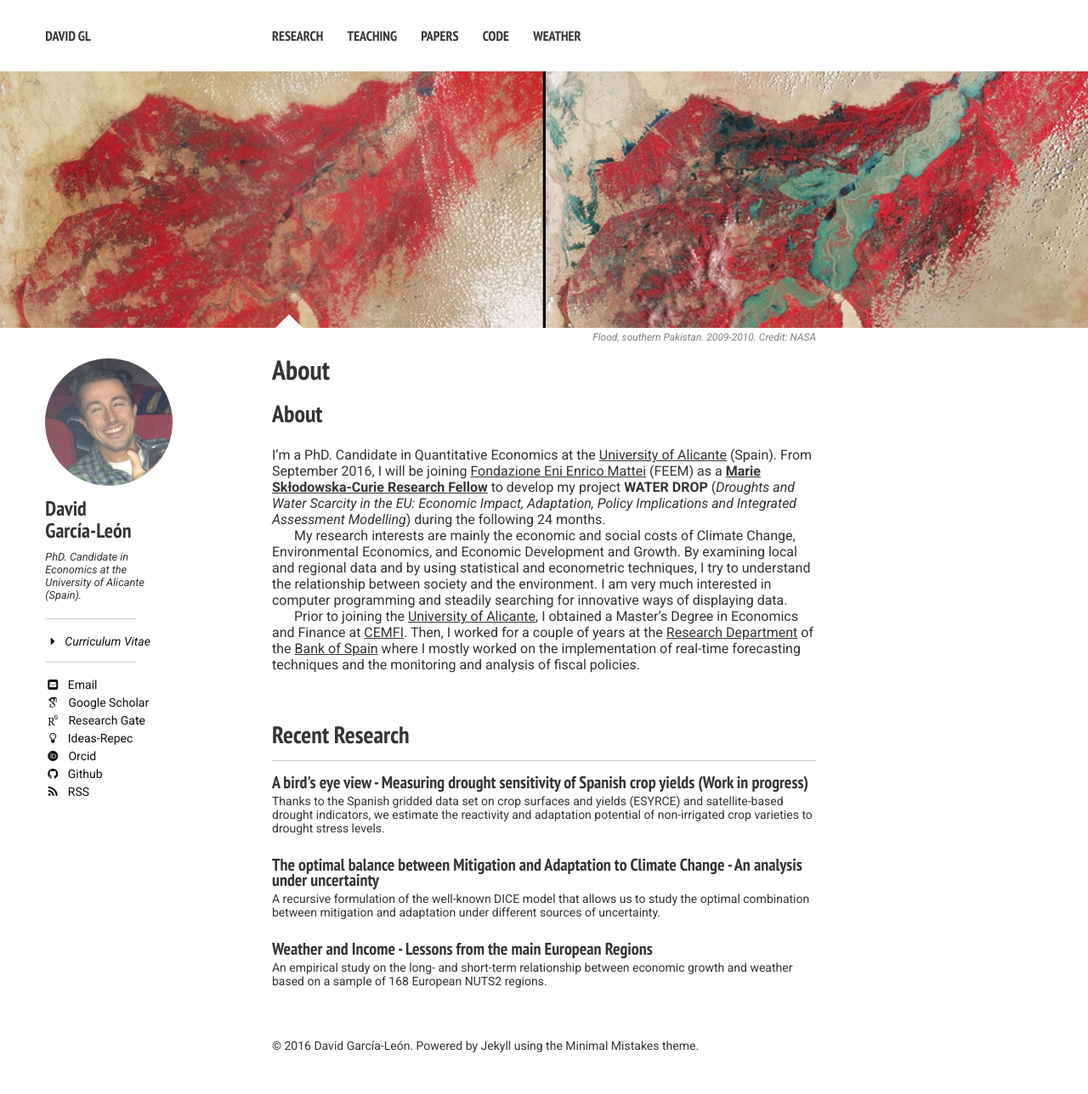
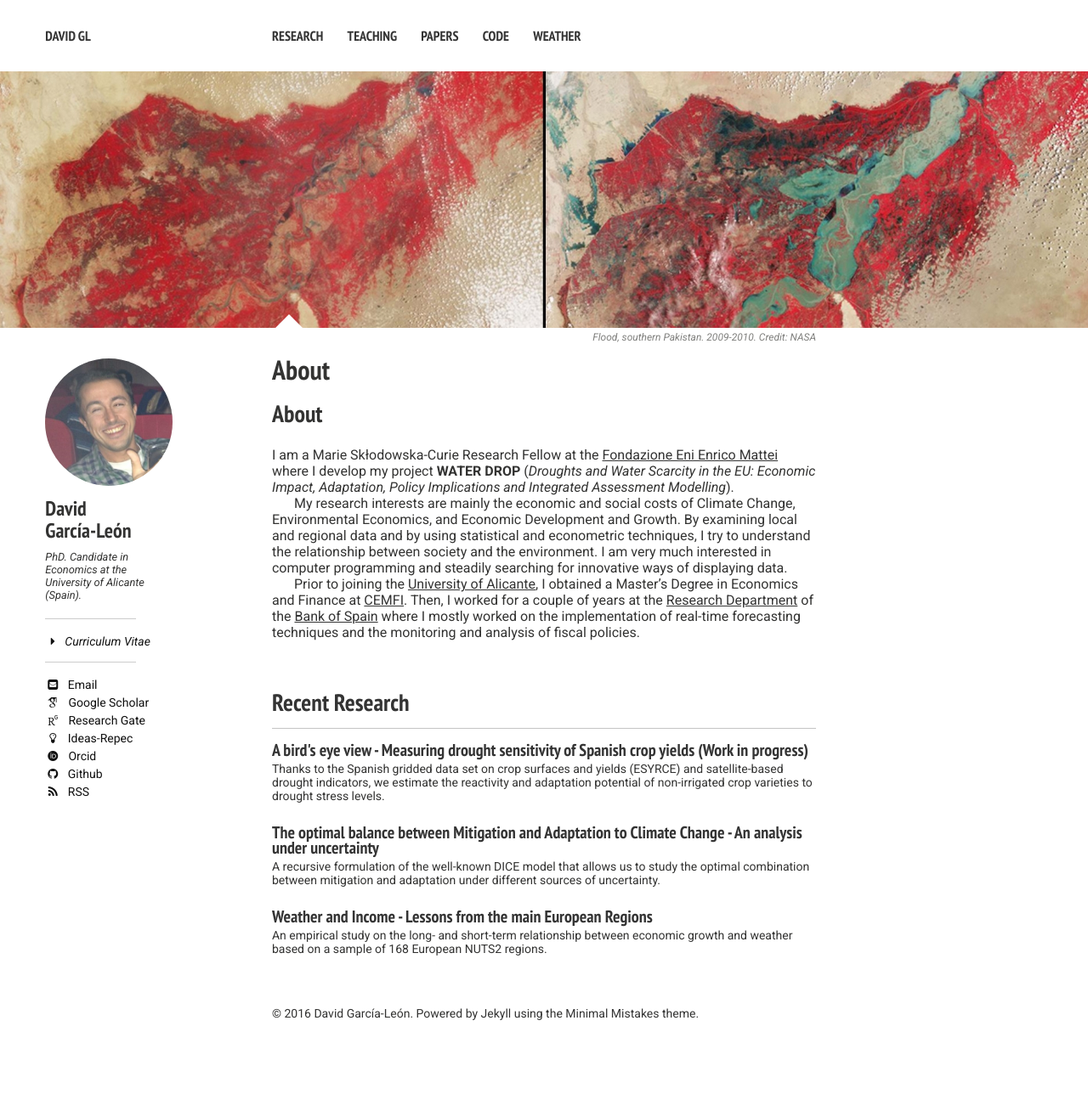
Before and after one commit to David-G-L/minimal_mistakes_site, a Jekyll site: the page built from index.md, in a window 1280 px wide. Shown: the whole page at 85% size. Built offline with Jekyll 4.4.1, drawn with Linux system fonts in a browser that asks for light colours; nearby versions of some CDN libraries; some web fonts are replaced; our own code applies the rules of GitHub Pages for plain Markdown files; after the commit the page ends 1250 px from its top, so only the background shows below that.

Commit message:
Update intro 20161222

```diff
--- a/index.md
+++ b/index.md
@@ -9,9 +9,7 @@ image:
 ---
 ## About
 
-I'm a PhD. Candidate in Quantitative Economics at the [University of Alicante](http://fae.ua.es/FAEX/){:target="_blank"}
-(Spain). From September 2016, I will be joining [Fondazione Eni Enrico Mattei](http://www.feem.it/){:target="_blank"} (FEEM) as a [**Marie Sk&#322;odowska-Curie Research Fellow**](http://ec.europa.eu/research/mariecurieactions/index_en.htm){:target="_blank"} to develop my project **WATER DROP** (*Droughts and Water Scarcity in the EU: Economic Impact, Adaptation,
-Policy Implications and Integrated Assessment Modelling*) during the following 24 months.
+I am a Marie Sk&#322;odowska-Curie Research Fellow at the [Fondazione Eni Enrico Mattei](http://www.feem.it/){:target="_blank"} where I develop my project **WATER DROP** (*Droughts and Water Scarcity in the EU: Economic Impact, Adaptation, Policy Implications and Integrated Assessment Modelling*).
 
 My research interests are mainly the economic and social costs of Climate Change, Environmental Economics, and Economic Development and Growth. By examining local and regional data and by using statistical and econometric techniques, I try to understand the relationship between society and the environment. I am very much interested in computer  programming and steadily searching for innovative ways of displaying data.
 
```
